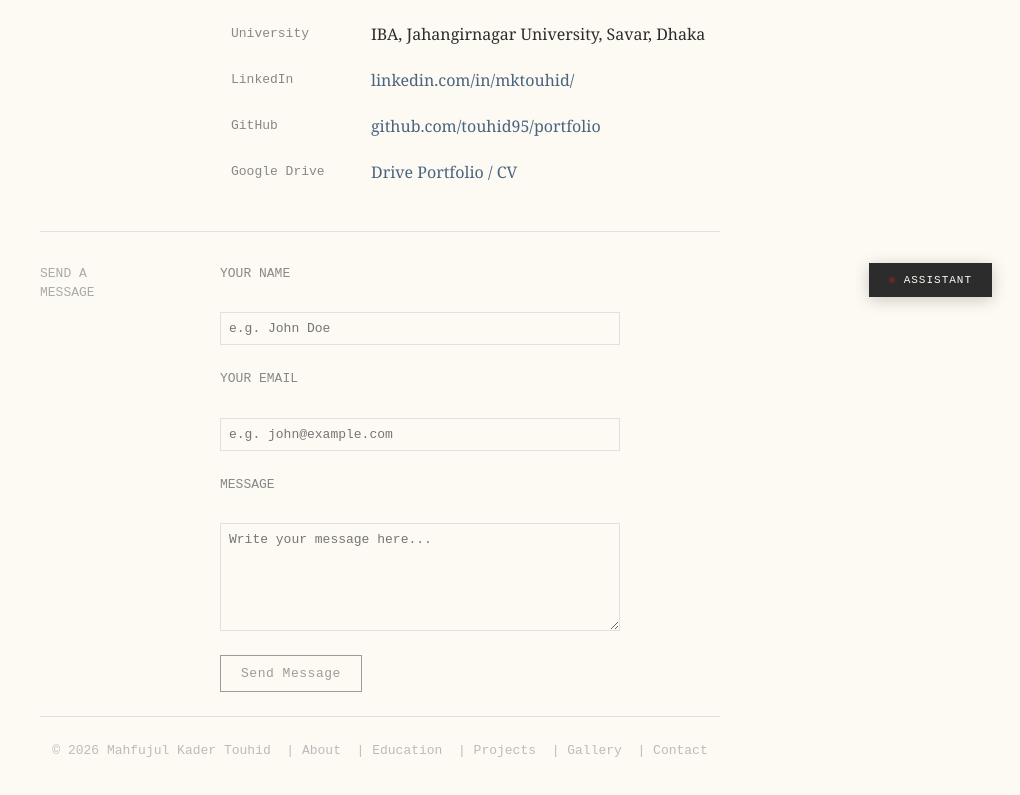
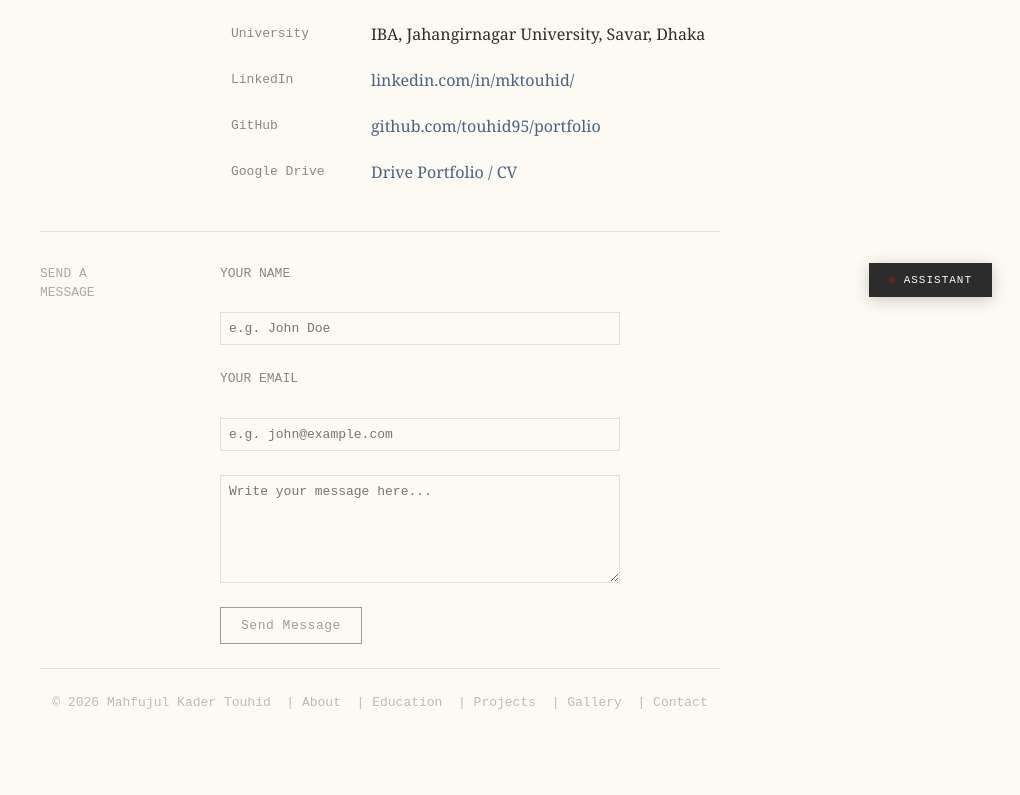
Before and after one commit to touhid95/portfoliosite, a Next.js app: page /contact in a window 1280 px wide. Shown: the part 475-1270 px from the top of the page, without its empty margins (260-1280 px from the left). Built offline with nearby package versions, Linux system fonts and the light colour scheme; no server answers.

Commit message:
fix: remove MESSAGE label from contact form textarea

```diff
--- a/components/ContactForm.tsx
+++ b/components/ContactForm.tsx
@@ -171,8 +171,6 @@ export default function ContactForm() {
         </div>
 
         <div className="mb-3">
-          <label htmlFor={msgId} className="font-mono text-sm text-muted block">MESSAGE</label>
-          <br />
           <textarea
             id={msgId}
             name="message"
```
